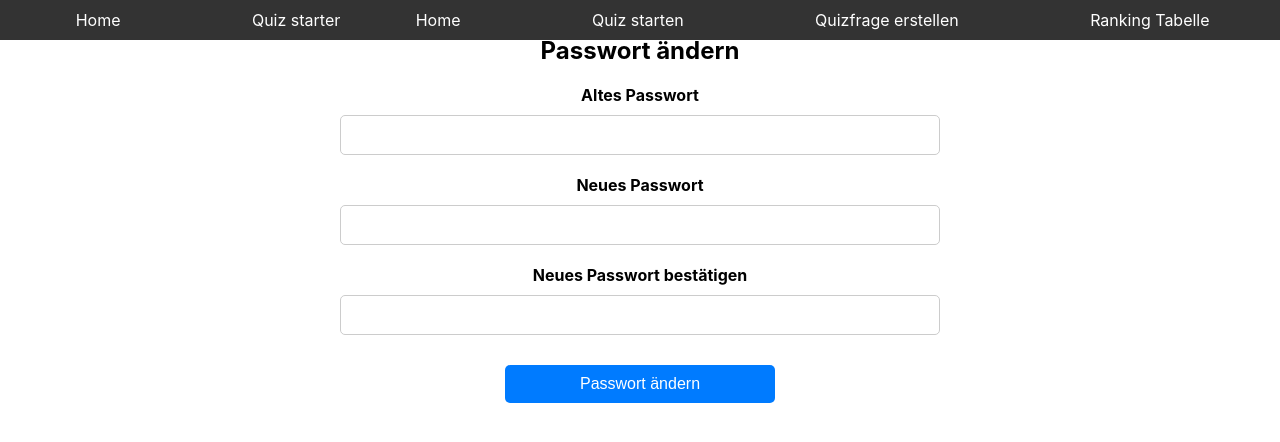
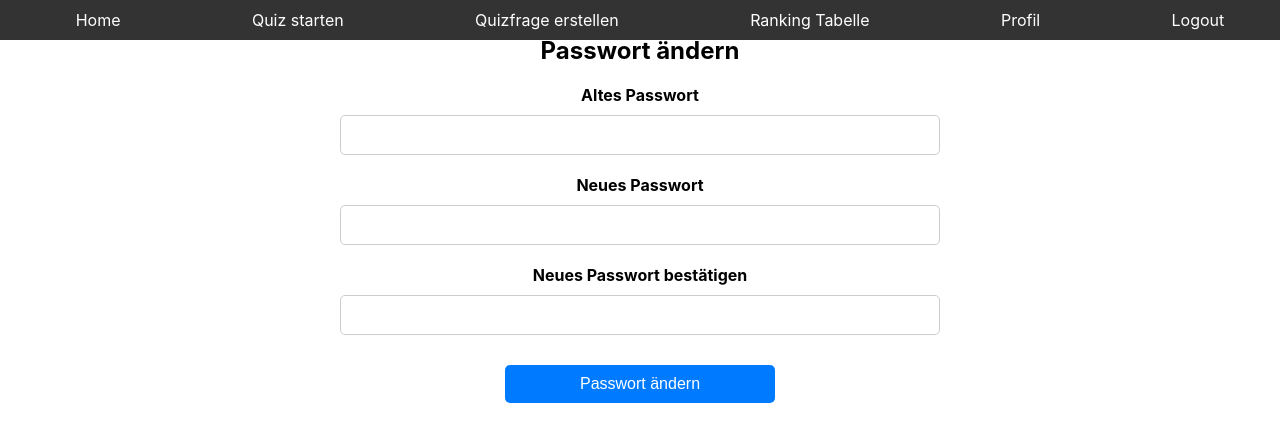
Before and after one commit to Projekt-IU/Projekt, a React (Create React App) app: page /ChangePassword in a window 1280 px wide. Shown: the top 442 px of the page. Built offline with nearby package versions, Linux system fonts and the light colour scheme.

Commit message:
Verbesserung im CSS bei Fragen erstellen

```diff
--- a/src/components/ChangePassword.js
+++ b/src/components/ChangePassword.js
@@ -64,7 +64,7 @@ const ChangePassword = () => {
             <NavigationBar/>
 
         <div className="changepw-container">
-            <NavigationBar/>
+
             <h1>Passwort ändern</h1>
             <form onSubmit={handleSubmit}>
                 <div className="form-group">
--- a/src/components/styles/Quiz.css
+++ b/src/components/styles/Quiz.css
@@ -30,6 +30,9 @@
     flex-wrap: wrap;
     gap: 10px; /* Abstand zwischen den Buttons */
     margin-top: 10px;
+}
+.answer-button:hover {
+    background-color: #0056b3;
 }
 
 .answer-button {
```
